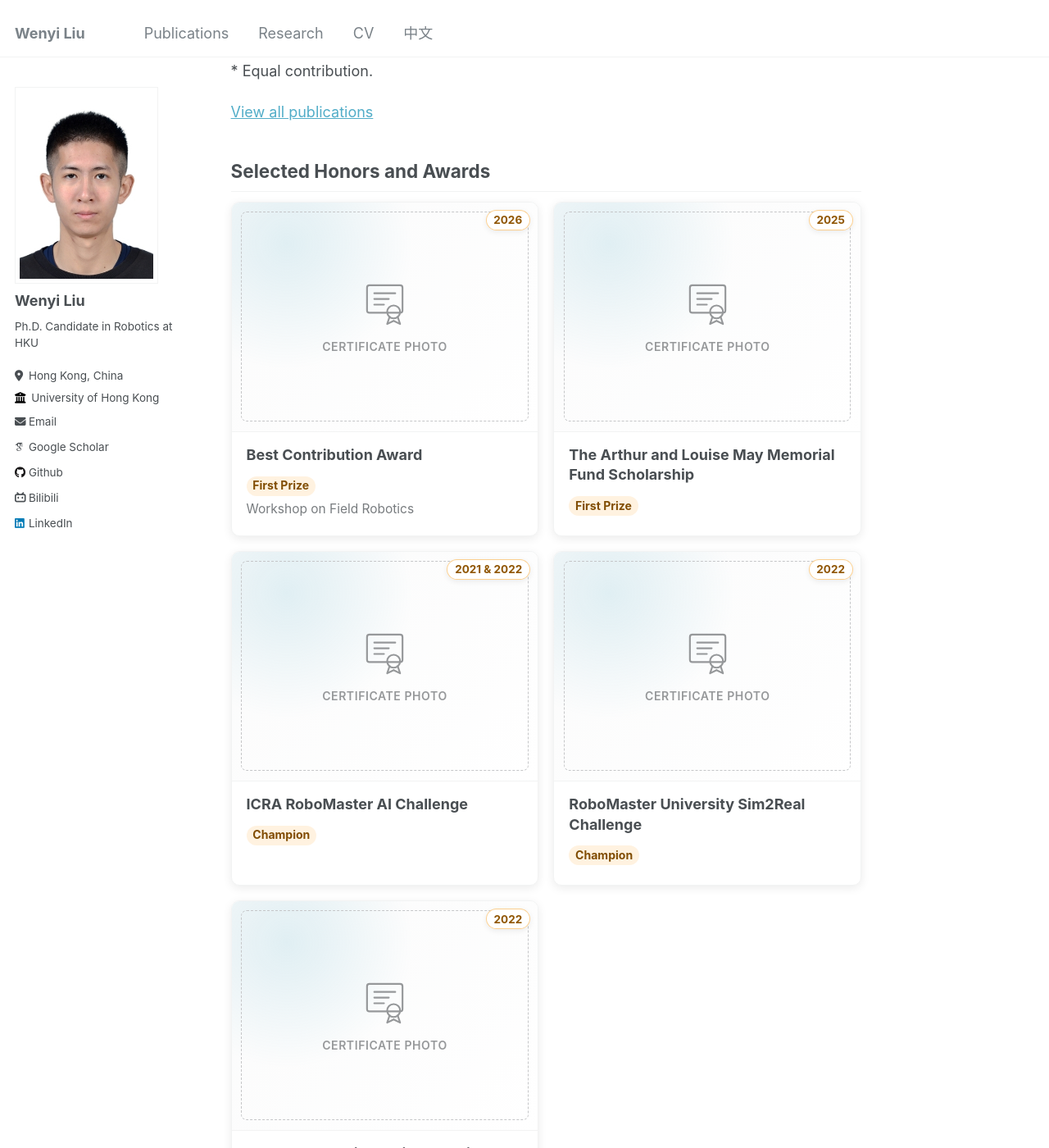
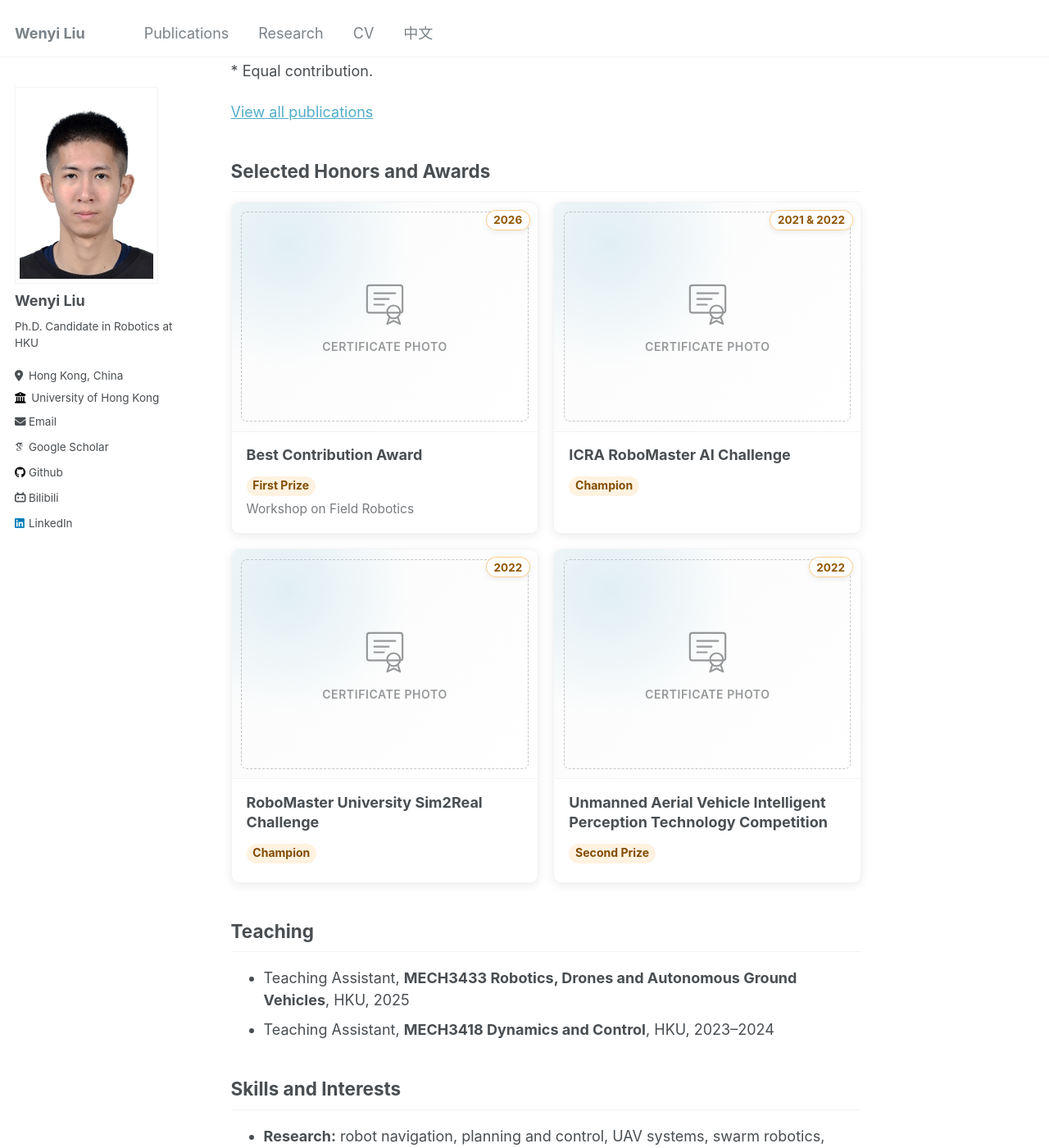
Before and after one commit to FENYUN323/liuwenyi.github.io, a Jekyll site: the page built from _pages/about.md, in a window 1280 px wide and 1400 px high, scrolled down 1642 px. Shown: the whole window at 82% size. Built offline with Jekyll 4.4.1, drawn with Linux system fonts in a browser that asks for light colours; some web fonts are replaced; grey boxes are pictures that could not be loaded.

Commit message:
Remove memorial fund scholarship award

```diff
--- a/_data/selected_awards.yml
+++ b/_data/selected_awards.yml
@@ -4,13 +4,6 @@
   year: "2026"
   image:
   image_alt: "Certificate for the 2026 Best Contribution Award in the Workshop on Field Robotics"
-
-- title: "The Arthur and Louise May Memorial Fund Scholarship"
-  organization: ""
-  distinction: "First Prize"
-  year: "2025"
-  image:
-  image_alt: "Certificate for the 2025 Arthur and Louise May Memorial Fund Scholarship"
 
 - title: "ICRA RoboMaster AI Challenge"
   organization: ""
```
